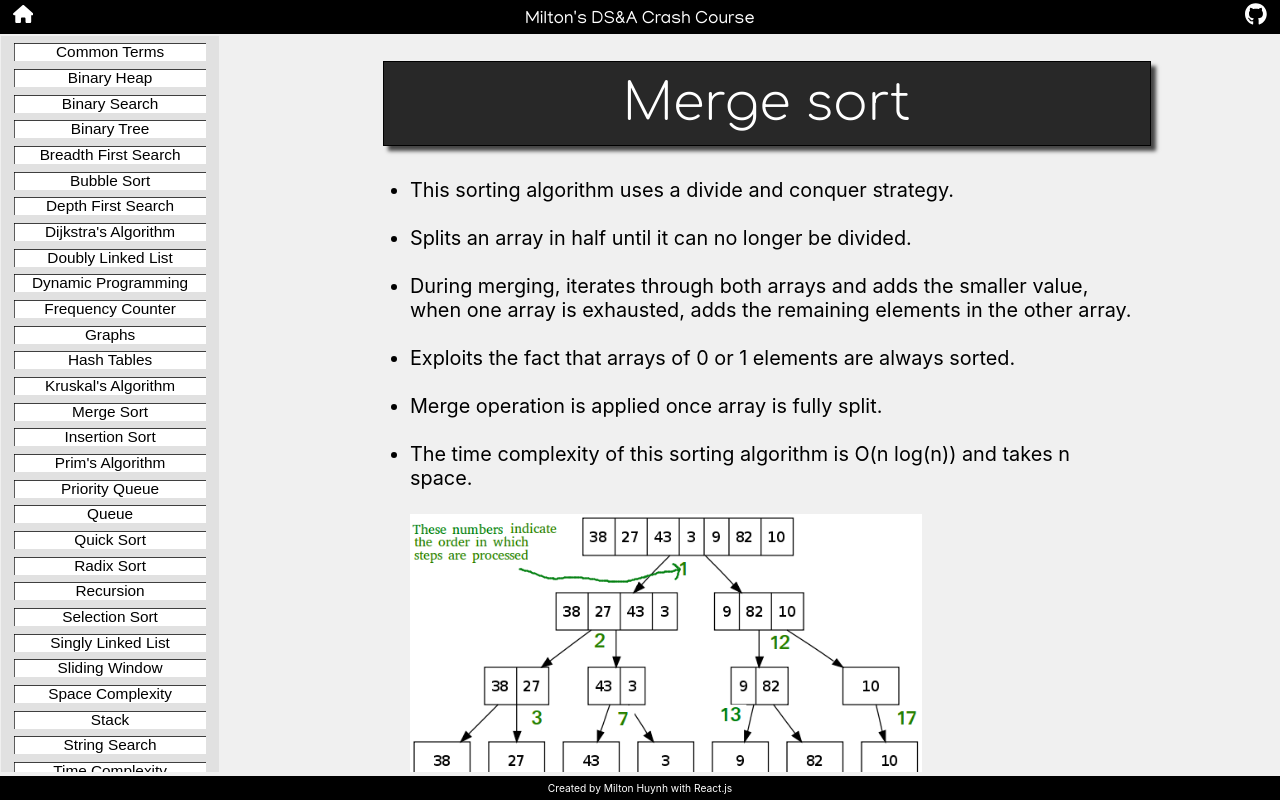
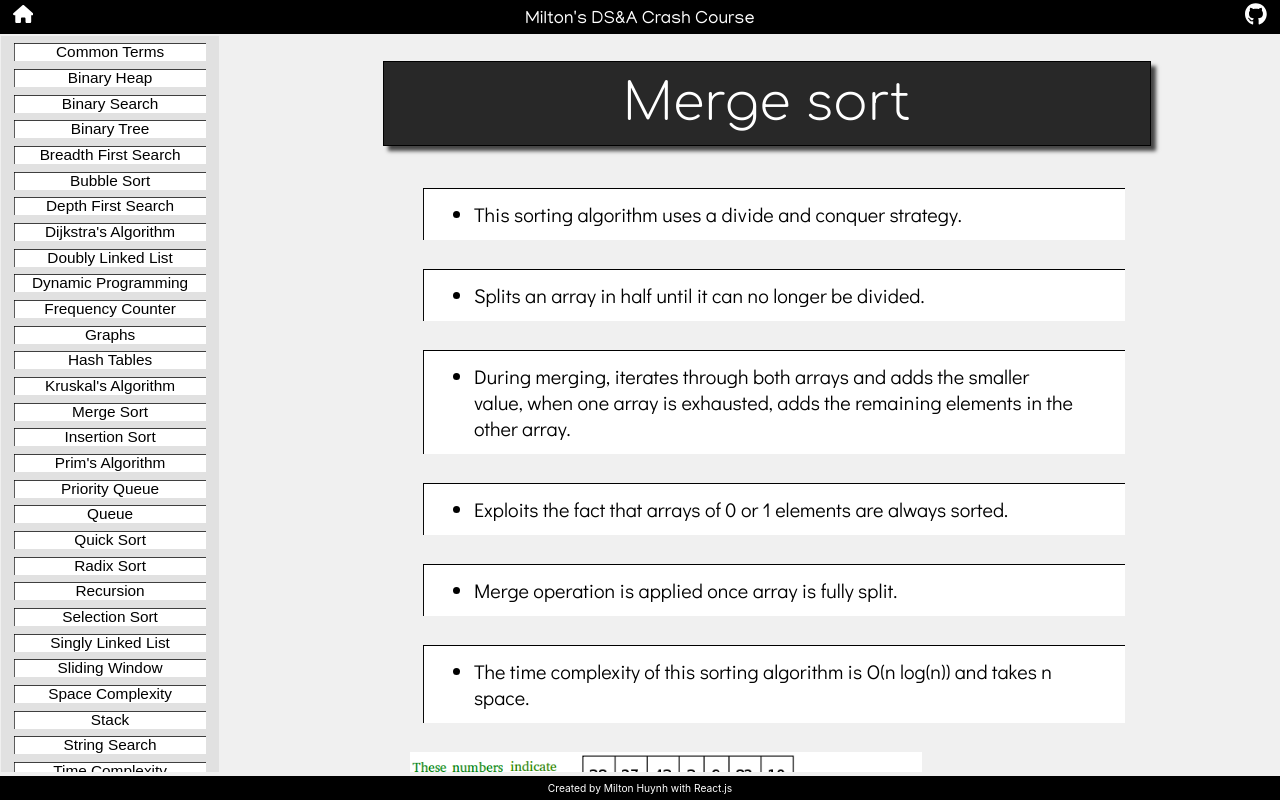
Before and after one commit to miltonhuynh/DSA-guide, a React (Create React App) app in the folder app/: page /DSA-guide/MergeSort in a window 1280 px wide. Built offline with nearby package versions, Linux system fonts and the light colour scheme; a web font is replaced by a local one.

Commit message:
updated merge sort page to new style

```diff
--- a/app/src/Concepts/MergeSort.js
+++ b/app/src/Concepts/MergeSort.js
@@ -40,28 +40,30 @@ function mergeSort(arr){
       <div class="Concept_title">Merge sort</div>
       <div class="Container">
         <ul class="font-m">
-            <li>This sorting algorithm uses a divide and conquer strategy.</li><br/>
-            <li>Splits an array in half until it can no longer be divided.</li><br/>
-            <li>During merging, iterates through both arrays and adds the smaller value, when one array is exhausted, adds the remaining elements in the other array.</li><br/>
-            <li>Exploits the fact that arrays of 0 or 1 elements are always sorted.</li><br/>
-            <li>Merge operation is applied once array is fully split.</li><br/>
-            <li>The time complexity of this sorting algorithm is O(n log(n)) and takes n space.</li><br/>
+            <div class="Section"><li>This sorting algorithm uses a divide and conquer strategy.</li></div>
+            <div class="Section"><li>Splits an array in half until it can no longer be divided.</li></div>
+            <div class="Section"><li>During merging, iterates through both arrays and adds the smaller value, when one array is exhausted, adds the remaining elements in the other array.</li></div>
+            <div class="Section"><li>Exploits the fact that arrays of 0 or 1 elements are always sorted.</li></div>
+            <div class="Section"><li>Merge operation is applied once array is fully split.</li></div>
+            <div class="Section"><li>The time complexity of this sorting algorithm is O(n log(n)) and takes n space.</li></div>
           <img src={require('../images/merge.jpg')} style={{width: "40vw"}} alt="Merge sort illustration"></img>
         </ul>
         <div class="font-l">JavaScript Implementation</div>
-        <div class="Code">
+        <div class="Code Section">
           <pre>
             <code>
               {Implementation}
             </code>
           </pre>
         </div>
-        <div class="font-l">LeetCode examples</div>
-				<div class="font-m indent">
-            <li><a class="Link-yellow" rel="noreferrer" target="_blank" href="https://leetcode.com/problems/sort-list/ ">Sort List [Medium]</a></li>
-            <li><a class="Link-yellow" rel="noreferrer" target="_blank" href="https://leetcode.com/problems/sort-an-array/">Sort an Array [Medium]</a></li>
-						<li><a class="Link-red" rel="noreferrer" target="_blank" href="https://leetcode.com/problems/reverse-pairs/">Reverse Pairs [Hard]</a></li>
-        </div><br/>
+        <div class="Section">
+          <div class="font-l">LeetCode examples</div>
+          <div class="font-m indent">
+              <li><a class="Link-yellow" rel="noreferrer" target="_blank" href="https://leetcode.com/problems/sort-list/ ">Sort List [Medium]</a></li>
+              <li><a class="Link-yellow" rel="noreferrer" target="_blank" href="https://leetcode.com/problems/sort-an-array/">Sort an Array [Medium]</a></li>
+              <li><a class="Link-red" rel="noreferrer" target="_blank" href="https://leetcode.com/problems/reverse-pairs/">Reverse Pairs [Hard]</a></li>
+          </div>
+        </div>
       </div>
     </div>
   )
```
